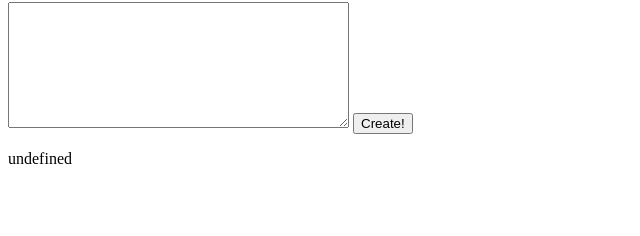
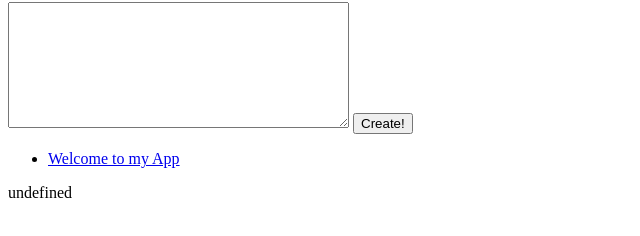
Before and after one commit to bear99a9/L2S_single_page_web_app, a plain HTML site: page index.html in a window 1280 px wide. Shown: the part 78-314 px from the top of the page, without its empty margins (0-640 px from the left). Drawn offline with Linux system fonts and the light colour scheme.

Commit message:
got rid of some code that was needed

```diff
--- a/interface.js
+++ b/interface.js
@@ -1,8 +1,8 @@
 let notes = new Notes();
 
 function loadMessages() {
-  var contentDiv = document.getElementById('app'),
-   index = location.hash.substr(1);
+  let contentDiv = document.getElementById('app');
+  index = location.hash.substr(1);
 
   content = notes.messages[index];
 
--- a/notes.js
+++ b/notes.js
@@ -1,7 +1,7 @@
 class Notes {
 
   constructor() {
-    this.messages = [];
+    this.messages = ['Welcome to my App'];
   }
 
   all() {
```
Also changed, not shown: index.html (+0 -1 lines).
